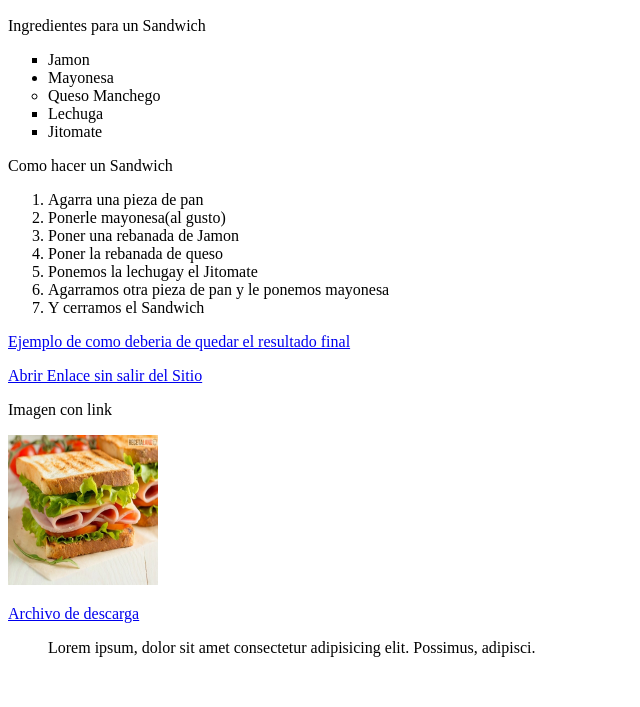
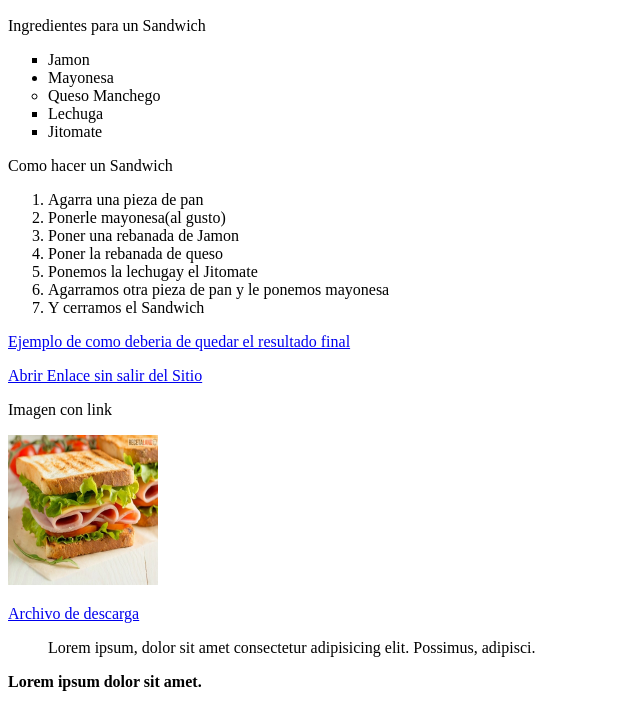
Before and after one commit to ZMB0Y/Proyecto_inicial, a plain HTML site: page index.html in a window 1280 px wide. Shown: the part 941-1648 px from the top of the page, without its empty margins (0-640 px from the left). Before the commit the page ends 1614 px from the top, so only its background shows below. Drawn offline with Linux system fonts and the light colour scheme.

Commit message:
Se agñadio texto en negritas

```diff
--- a/index.html
+++ b/index.html
@@ -89,5 +89,9 @@
         </p>
     </blockquote>
 
+    <p>
+        <b>Lorem ipsum dolor sit amet.</b>
+    </p>
+
 </body>
 </html
```
